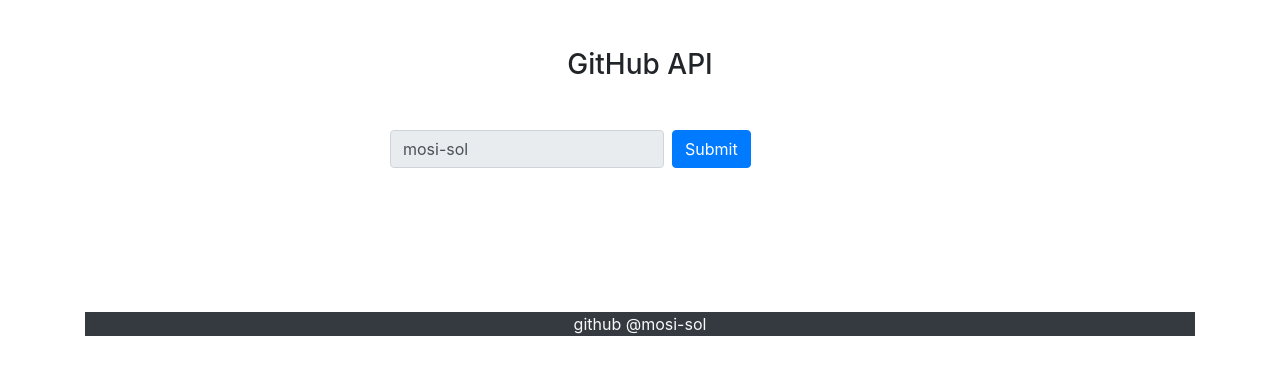
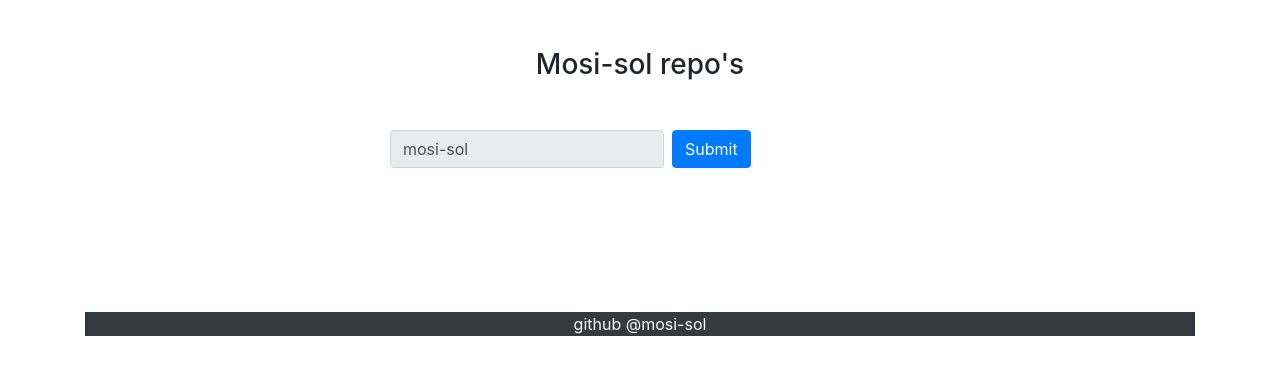
Before and after one commit to mosi-arch/view, a plain HTML site: page index.html in a window 1280 px wide. Drawn offline with nearby package versions, Linux system fonts and the light colour scheme.

Commit message:
Update index.html

```diff
--- a/index.html
+++ b/index.html
@@ -3,8 +3,7 @@
 
 <head>
     <meta charset="UTF-8">
-    <title>GitHub API</title>
-    <link rel="icon" type="image/png" href="assets/favicon.ico">
+    <title>@Mosi-Sol on Github</title>
 
     <!-- Import the Bootstrap CSS CDN -->
     <link rel="stylesheet" href="https://stackpath.bootstrapcdn.com/bootstrap/4.1.3/css/bootstrap.min.css"
@@ -14,7 +13,7 @@
 
 <body class="container">
 
-<h3 class="text-center mt-5">GitHub API</h3>
+<h3 class="text-center mt-5">Mosi-sol repo's</h3>
 <form id="gitHubForm" class="form-inline mx-auto my-5" style="width: 500px">
     <input id="usernameInput" class="form-control mb-5" type="text" name="username" value="mosi-sol" disabled>
     <input type="submit" class="btn btn-primary ml-2 mb-5" value="Submit">
```
